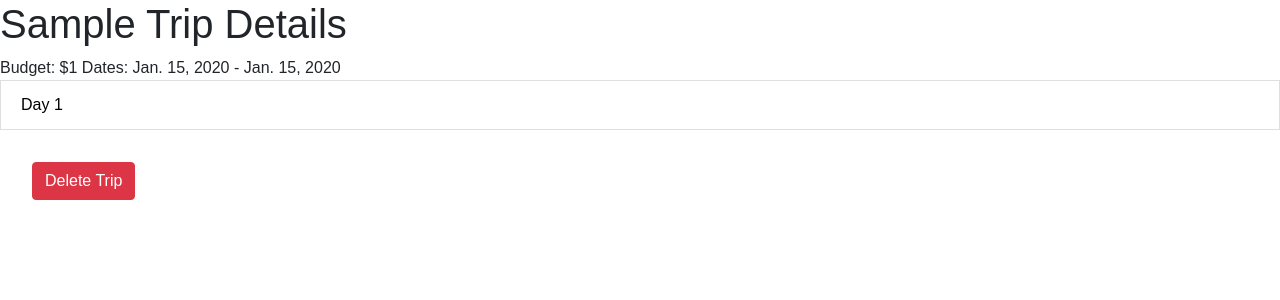
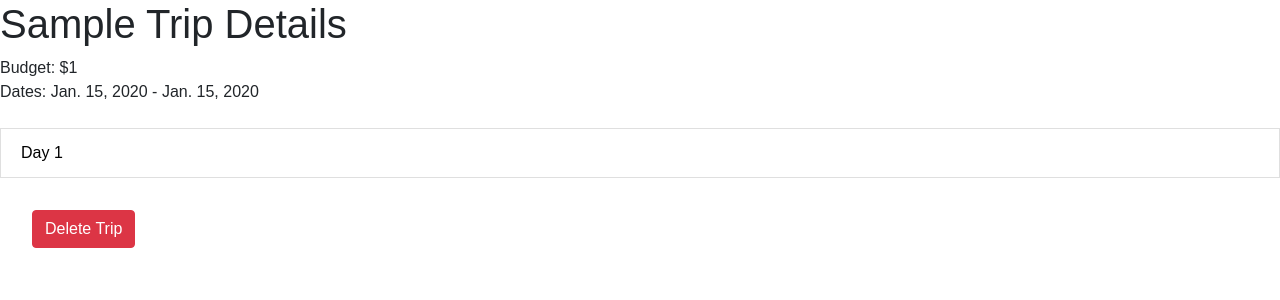
Before and after one commit to djmiller1008/TravelPlanner, a Django app: page /trips/1 in a window 1280 px wide. Shown: the part 56-356 px from the top of the page. Run offline with Django 3.2, Linux system fonts and the light colour scheme; a user stored in the database is signed in; tables that the repository leaves empty hold one stand-in row (values such as "Sample post"); some libraries are stand-ins or nearby versions.

Commit message:
Add styling to trip info section

```diff
--- a/travelapp/static/travelapp/styles.css
+++ b/travelapp/static/travelapp/styles.css
@@ -55,6 +55,15 @@ li {
     cursor: pointer;
     background-color: #0275d8;
     color: white;
+}
+
+.trip-details-header {
+    margin-bottom: 1.5rem;
+}
+
+.trip-info-section {
+    display: flex;
+    flex-direction: column;
 }
 
 .h1-center {
```
